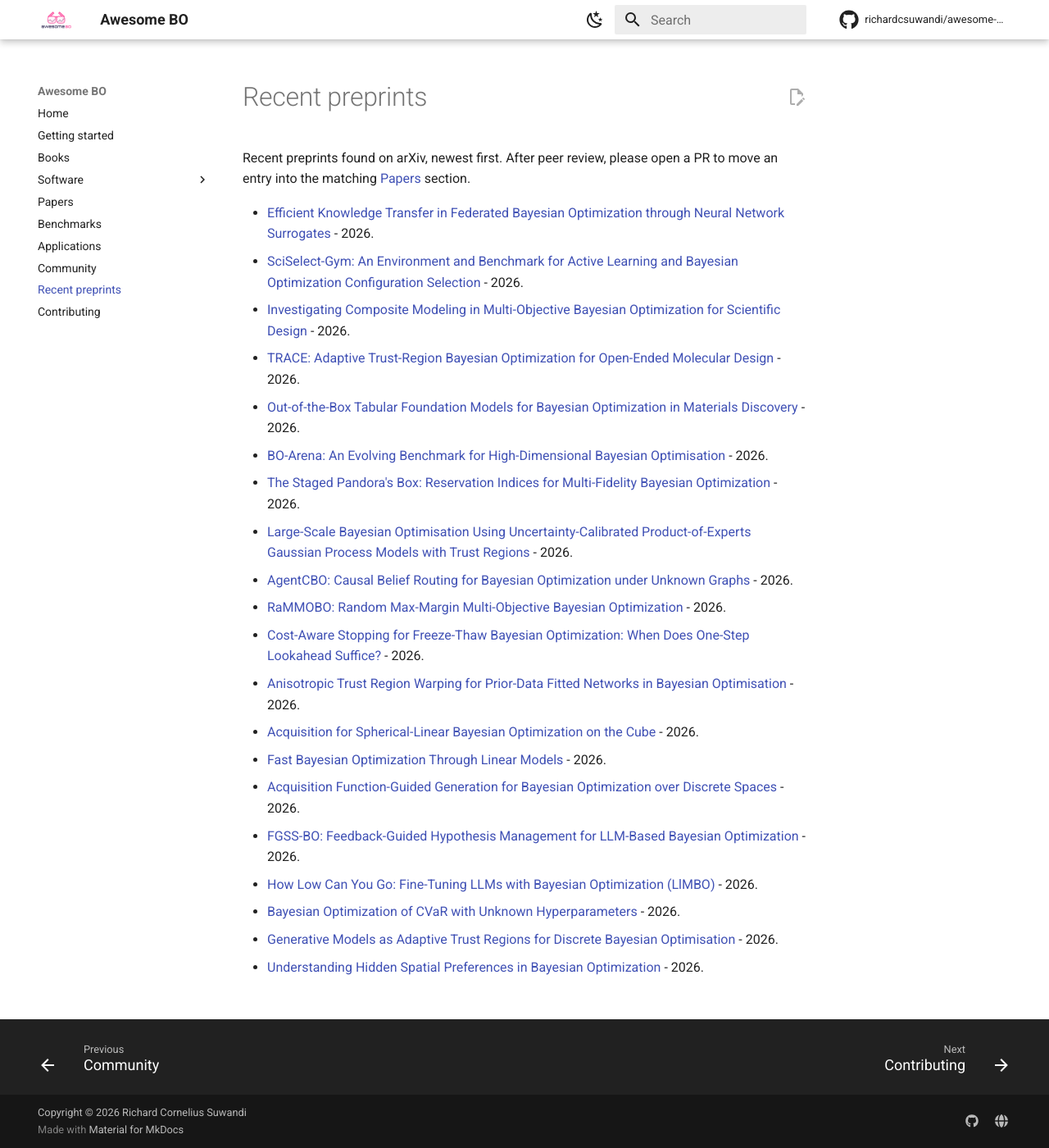
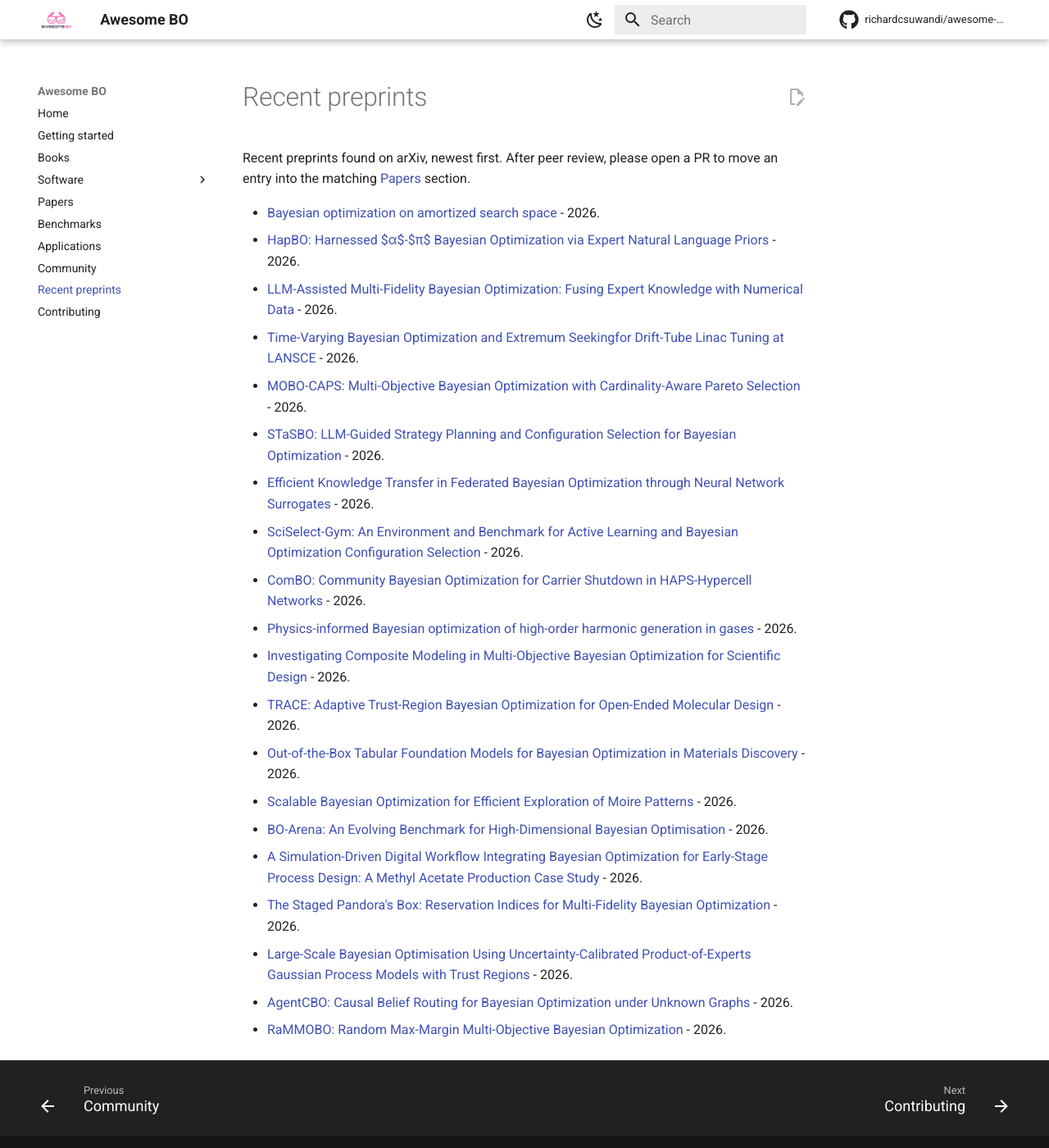
Before and after one commit to richardcsuwandi/awesome-bo, an MkDocs documentation site: the page built from docs/preprints.md, in a window 1280 px wide and 1400 px high. Shown: the whole window at 82% size. Built offline with MkDocs 1.6.1 and Material for MkDocs 9.7.7, drawn with Linux system fonts in a browser that asks for light colours; comment, search, counter and statistics services are not loaded.

Commit message:
Propose new method preprints

```diff
--- a/docs/preprints.md
+++ b/docs/preprints.md
@@ -2,23 +2,23 @@
 
 Recent preprints found on arXiv, newest first. After peer review, please open a PR to move an entry into the matching [Papers](papers.md) section.
 
+- [Bayesian optimization on amortized search space](https://arxiv.org/abs/2611.26459) - 2026.
+- [HapBO: Harnessed $α$-$π$ Bayesian Optimization via Expert Natural Language Priors](https://arxiv.org/abs/2611.25100) - 2026.
+- [LLM-Assisted Multi-Fidelity Bayesian Optimization: Fusing Expert Knowledge with Numerical Data](https://arxiv.org/abs/2611.24377) - 2026.
+- [Time-Varying Bayesian Optimization and Extremum Seekingfor Drift-Tube Linac Tuning at LANSCE](https://arxiv.org/abs/2611.23625) - 2026.
+- [MOBO-CAPS: Multi-Objective Bayesian Optimization with Cardinality-Aware Pareto Selection](https://arxiv.org/abs/2611.19999) - 2026.
+- [STaSBO: LLM-Guided Strategy Planning and Configuration Selection for Bayesian Optimization](https://arxiv.org/abs/2611.19214) - 2026.
 - [Efficient Knowledge Transfer in Federated Bayesian Optimization through Neural Network Surrogates](https://arxiv.org/abs/2611.15707) - 2026.
 - [SciSelect-Gym: An Environment and Benchmark for Active Learning and Bayesian Optimization Configuration Selection](https://arxiv.org/abs/2611.15154) - 2026.
+- [ComBO: Community Bayesian Optimization for Carrier Shutdown in HAPS-Hypercell Networks](https://arxiv.org/abs/2611.14761) - 2026.
+- [Physics-informed Bayesian optimization of high-order harmonic generation in gases](https://arxiv.org/abs/2611.14119) - 2026.
 - [Investigating Composite Modeling in Multi-Objective Bayesian Optimization for Scientific Design](https://arxiv.org/abs/2611.13565) - 2026.
 - [TRACE: Adaptive Trust-Region Bayesian Optimization for Open-Ended Molecular Design](https://arxiv.org/abs/2611.12591) - 2026.
 - [Out-of-the-Box Tabular Foundation Models for Bayesian Optimization in Materials Discovery](https://arxiv.org/abs/2611.12491) - 2026.
+- [Scalable Bayesian Optimization for Efficient Exploration of Moire Patterns](https://arxiv.org/abs/2611.12010) - 2026.
 - [BO-Arena: An Evolving Benchmark for High-Dimensional Bayesian Optimisation](https://arxiv.org/abs/2611.10198) - 2026.
+- [A Simulation-Driven Digital Workflow Integrating Bayesian Optimization for Early-Stage Process Design: A Methyl Acetate Production Case Study](https://arxiv.org/abs/2611.03673) - 2026.
 - [The Staged Pandora's Box: Reservation Indices for Multi-Fidelity Bayesian Optimization](https://arxiv.org/abs/2611.02722) - 2026.
 - [Large-Scale Bayesian Optimisation Using Uncertainty-Calibrated Product-of-Experts Gaussian Process Models with Trust Regions](https://arxiv.org/abs/2611.01984) - 2026.
 - [AgentCBO: Causal Belief Routing for Bayesian Optimization under Unknown Graphs](https://arxiv.org/abs/2611.01317) - 2026.
 - [RaMMOBO: Random Max-Margin Multi-Objective Bayesian Optimization](https://arxiv.org/abs/2611.00312) - 2026.
-- [Cost-Aware Stopping for Freeze-Thaw Bayesian Optimization: When Does One-Step Lookahead Suffice?](https://arxiv.org/abs/2610.42085) - 2026.
-- [Anisotropic Trust Region Warping for Prior-Data Fitted Networks in Bayesian Optimisation](https://arxiv.org/abs/2610.37737) - 2026.
-- [Acquisition for Spherical-Linear Bayesian Optimization on the Cube](https://arxiv.org/abs/2610.32628) - 2026.
-- [Fast Bayesian Optimization Through Linear Models](https://arxiv.org/abs/2610.29580) - 2026.
-- [Acquisition Function-Guided Generation for Bayesian Optimization over Discrete Spaces](https://arxiv.org/abs/2610.22763) - 2026.
-- [FGSS-BO: Feedback-Guided Hypothesis Management for LLM-Based Bayesian Optimization](https://arxiv.org/abs/2610.21246) - 2026.
-- [How Low Can You Go: Fine-Tuning LLMs with Bayesian Optimization (LlMBO)](https://arxiv.org/abs/2610.18504) - 2026.
-- [Bayesian Optimization of CVaR with Unknown Hyperparameters](https://arxiv.org/abs/2610.18306) - 2026.
-- [Generative Models as Adaptive Trust Regions for Discrete Bayesian Optimisation](https://arxiv.org/abs/2610.16992) - 2026.
-- [Understanding Hidden Spatial Preferences in Bayesian Optimization](https://arxiv.org/abs/2610.14696) - 2026.
```
Also changed, not shown: README.md (+10 -10 lines).
